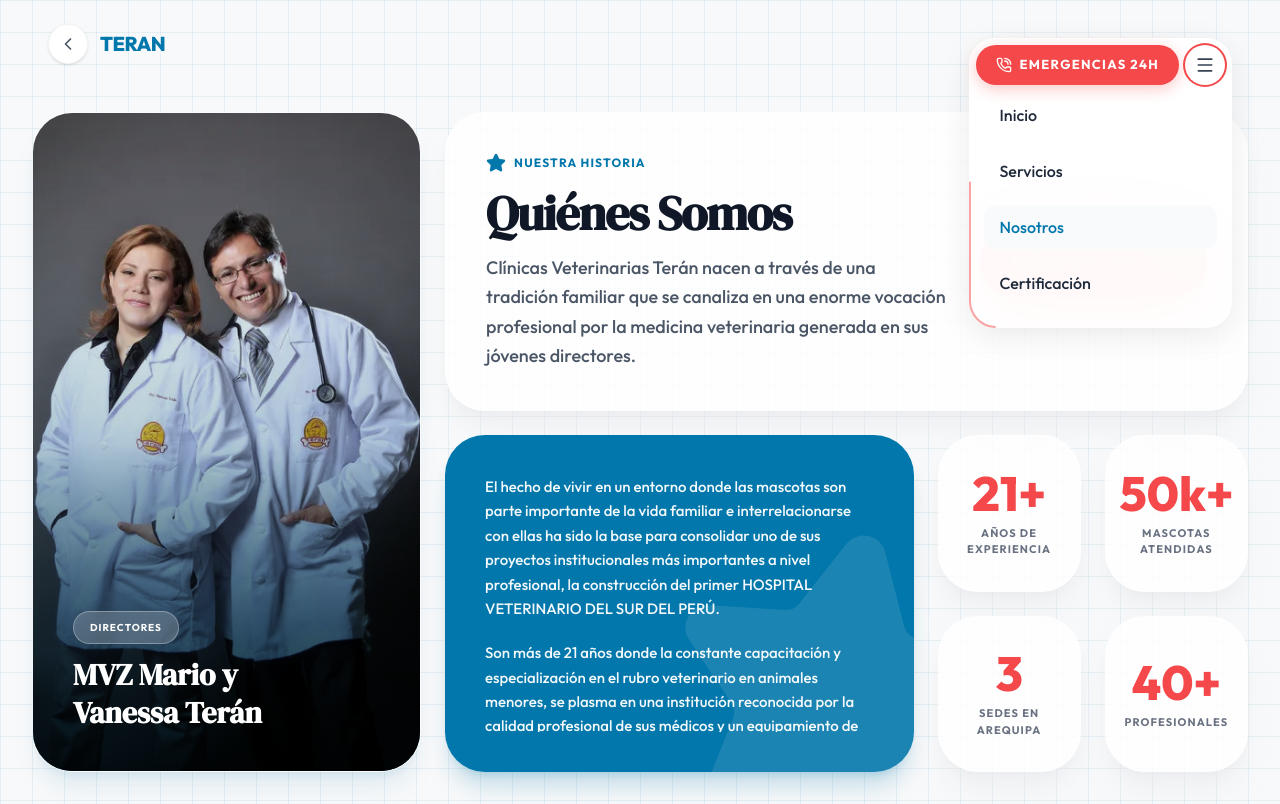
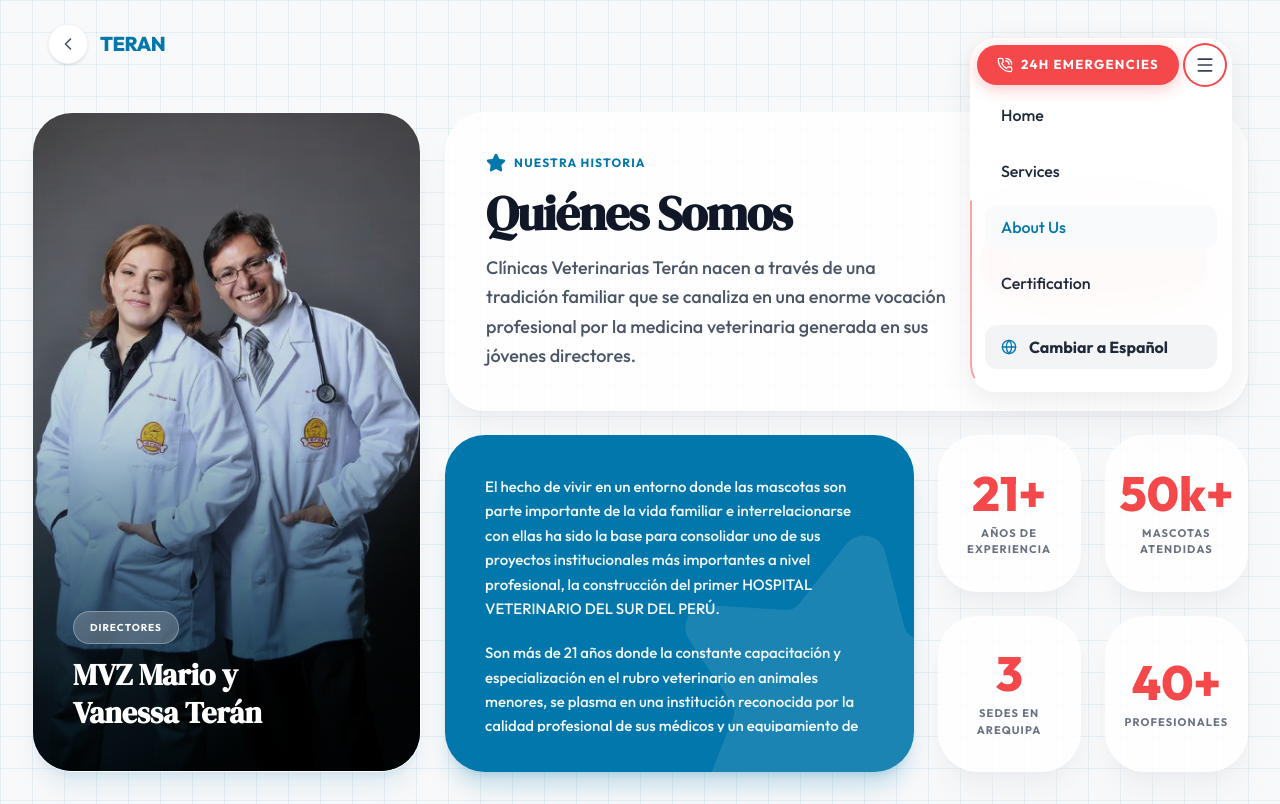
Before and after one commit to pwn27sbx/Teran, a React (Vite) app: page /nosotros in a window 1280 px wide. Both pictures are taken after a click on the button "Abrir menú". Built offline with nearby package versions, Linux system fonts and the light colour scheme.

Commit message:
chore: remove zombie dependencies, fix seo language and open graph logo, add i18n support, modularize router

```diff
--- /dev/null
+++ b/fix_test.js
@@ -0,0 +1,12 @@
+const puppeteer = require('puppeteer');
+(async () => {
+  const browser = await puppeteer.launch({ args: ['--no-sandbox'] });
+  const page = await browser.newPage();
+  page.on('console', msg => console.log('PAGE LOG:', msg.text()));
+  page.on('pageerror', error => console.log('PAGE ERROR:', error.message));
+  page.on('requestfailed', request => console.log('REQUEST FAILED:', request.url(), request.failure().errorText));
+
+  await page.goto('http://localhost:5174');
+  await new Promise(r => setTimeout(r, 2000));
+  await browser.close();
+})();
--- a/index.html
+++ b/index.html
@@ -1,5 +1,5 @@
 <!doctype html>
-<html lang="en">
+<html lang="es">
   <head>
     <meta charset="UTF-8" />
     <link rel="icon" type="image/svg+xml" href="/logoTeran.svg" />
@@ -9,7 +9,7 @@
     <meta name="keywords" content="veterinario, hospital veterinario, mascotas, perro, gato, emergencias, clínica veterinaria" />
     <meta property="og:title" content="Hospital Veterinario Terán" />
     <meta property="og:description" content="El mejor cuidado médico y servicios de alta calidad para tus mascotas. Emergencias 24 horas." />
-    <meta property="og:image" content="/logoTeran.svg" />
+    <meta property="og:image" content="/logoTeran.png" />
     <meta property="og:url" content="https://hospitalveterinarioteran.com/" />
     <meta property="og:type" content="website" />
 
--- a/src/App.tsx
+++ b/src/App.tsx
@@ -1,37 +1,7 @@
-import React, { Suspense } from "react";
-import { BrowserRouter as Router, Routes, Route } from "react-router-dom";
-import { Loader2 } from "lucide-react";
-
-// Lazy loading pages for better performance
-const Home = React.lazy(() => import("./pages/Home"));
-const Servicios = React.lazy(() => import("./pages/Servicios"));
-const Emergencias = React.lazy(() => import("./pages/Emergencias"));
-const Tienda = React.lazy(() => import("./pages/Tienda"));
-const Nosotros = React.lazy(() => import("./pages/Nosotros"));
-const Certificacion = React.lazy(() => import("./pages/Certificacion"));
-const NotFound = React.lazy(() => import("./pages/NotFound"));
-
-// Fallback loader while chunks are downloading
-const PageLoader = () => (
-  <div className="min-h-screen flex items-center justify-center bg-[#f8f9fa] dark:bg-[#121212]">
-    <Loader2 className="w-10 h-10 animate-spin text-[#0277ab]" />
-  </div>
-);
+import AppRoutes from "./AppRoutes";
 
 export default function App() {
   return (
-    <Router>
-      <Suspense fallback={<PageLoader />}>
-        <Routes>
-          <Route path="/" element={<Home />} />
-          <Route path="/nosotros" element={<Nosotros />} />
-          <Route path="/servicios" element={<Servicios />} />
-          <Route path="/emergencias" element={<Emergencias />} />
-          <Route path="/tienda" element={<Tienda />} />
-          <Route path="/certificacion" element={<Certificacion />} />
-          <Route path="*" element={<NotFound />} />
-        </Routes>
-      </Suspense>
-    </Router>
+    <AppRoutes />
   );
 }
--- /dev/null
+++ b/src/AppRoutes.tsx
@@ -0,0 +1,37 @@
+import React, { Suspense } from "react";
+import { BrowserRouter as Router, Routes, Route } from "react-router-dom";
+import { Loader2 } from "lucide-react";
+
+// Lazy loading pages for better performance
+const Home = React.lazy(() => import("./pages/Home"));
+const Servicios = React.lazy(() => import("./pages/Servicios"));
+const Emergencias = React.lazy(() => import("./pages/Emergencias"));
+const Tienda = React.lazy(() => import("./pages/Tienda"));
+const Nosotros = React.lazy(() => import("./pages/Nosotros"));
+const Certificacion = React.lazy(() => import("./pages/Certificacion"));
+const NotFound = React.lazy(() => import("./pages/NotFound"));
+
+// Fallback loader while chunks are downloading
+const PageLoader = () => (
+  <div className="min-h-screen flex items-center justify-center bg-[#f8f9fa] dark:bg-[#121212]">
+    <Loader2 className="w-10 h-10 animate-spin text-[#0277ab]" />
+  </div>
+);
+
+export default function App() {
+  return (
+    <Router>
+      <Suspense fallback={<PageLoader />}>
+        <Routes>
+          <Route path="/" element={<Home />} />
+          <Route path="/nosotros" element={<Nosotros />} />
+          <Route path="/servicios" element={<Servicios />} />
+          <Route path="/emergencias" element={<Emergencias />} />
+          <Route path="/tienda" element={<Tienda />} />
+          <Route path="/certificacion" element={<Certificacion />} />
+          <Route path="*" element={<NotFound />} />
+        </Routes>
+      </Suspense>
+    </Router>
+  );
+}
--- a/src/components/Header.tsx
+++ b/src/components/Header.tsx
@@ -1,5 +1,7 @@
 import React, { useState, useRef, useEffect } from "react";
 import { Link, useLocation } from "react-router-dom";
+import { useTranslation } from "react-i18next";
+import { Globe } from "lucide-react";
 import { motion, AnimatePresence } from "framer-motion";
 import { PhoneCall, Menu, ChevronLeft } from "lucide-react";
 
@@ -9,6 +11,10 @@
 
 export default function Header({ variant = "home" }: HeaderProps) {
   const [isMenuOpen, setIsMenuOpen] = useState(false);
+  const { t, i18n } = useTranslation();
+  const toggleLanguage = () => {
+    i18n.changeLanguage(i18n.language.startsWith('es') ? 'en' : 'es');
+  };
   const menuRef = useRef<HTMLDivElement>(null);
   const location = useLocation();
 
@@ -105,8 +111,8 @@
                 className="relative z-20 flex items-center gap-2 px-5 py-2.5 bg-[#f4484a] hover:bg-[#d63d3f] text-white rounded-full font-['Outfit'] font-bold text-[12px] md:text-[13px] tracking-widest shadow-[0_4px_15px_rgba(244,72,74,0.3)] transition-all hover:scale-105 active:scale-95"
               >
                 <PhoneCall className="w-4 h-4" />
-                <span className="hidden sm:inline">EMERGENCIAS 24H</span>
-                <span className="sm:hidden">24H</span>
+                <span className="hidden sm:inline">{t("nav.emergencies")}</span>
+                <span className="sm:hidden">{t("nav.emergencies_short")}</span>
               </Link>
             )}
           </div>
@@ -120,8 +126,8 @@
                 className="relative z-20 flex items-center gap-2 px-5 py-2.5 bg-[#f4484a] hover:bg-[#d63d3f] text-white rounded-full font-['Outfit'] font-bold text-[12px] md:text-[13px] tracking-widest shadow-[0_4px_15px_rgba(244,72,74,0.3)] transition-all hover:scale-105 active:scale-95"
               >
                 <PhoneCall className="w-4 h-4" />
-                <span className="hidden sm:inline">EMERGENCIAS 24H</span>
-                <span className="sm:hidden">24H</span>
+                <span className="hidden sm:inline">{t("nav.emergencies")}</span>
+                <span className="sm:hidden">{t("nav.emergencies_short")}</span>
               </Link>
             )}
 
@@ -155,33 +161,33 @@
                   onClick={() => setIsMenuOpen(false)}
                   role="menuitem"
                   className={`px-4 py-2.5 rounded-xl hover:bg-white/60 dark:hover:bg-white/10 hover:shadow-sm font-['Outfit'] font-medium transition-all flex items-center gap-3 ${location.pathname === "/" ? "bg-gray-50 dark:bg-gray-800/50 text-[#0277ab] dark:text-sky-400" : "text-gray-800 dark:text-gray-100"}`}
-                >
-                  Inicio
-                </Link>
+                >{t("nav.home")}</Link>
                 <Link
                   to="/servicios"
                   onClick={() => setIsMenuOpen(false)}
                   role="menuitem"
                   className={`px-4 py-2.5 rounded-xl hover:bg-white/60 dark:hover:bg-white/10 hover:shadow-sm font-['Outfit'] font-medium transition-all flex items-center gap-3 ${location.pathname === "/servicios" ? "bg-gray-50 dark:bg-gray-800/50 text-[#0277ab] dark:text-sky-400" : "text-gray-800 dark:text-gray-100"}`}
-                >
-                  Servicios
-                </Link>
+                >{t("nav.services")}</Link>
                 <Link
                   to="/nosotros"
                   onClick={() => setIsMenuOpen(false)}
                   role="menuitem"
                   className={`px-4 py-2.5 rounded-xl hover:bg-white/60 dark:hover:bg-white/10 hover:shadow-sm font-['Outfit'] font-medium transition-all flex items-center gap-3 ${location.pathname === "/nosotros" ? "bg-gray-50 dark:bg-gray-800/50 text-[#0277ab] dark:text-sky-400" : "text-gray-800 dark:text-gray-100"}`}
-                >
-                  Nosotros
-                </Link>
+                >{t("nav.about")}</Link>
                 <Link
                   to="/certificacion"
                   onClick={() => setIsMenuOpen(false)}
                   role="menuitem"
                   className={`px-4 py-2.5 rounded-xl hover:bg-white/60 dark:hover:bg-white/10 hover:shadow-sm font-['Outfit'] font-medium transition-all flex items-center gap-3 ${location.pathname === "/certificacion" ? "bg-gray-50 dark:bg-gray-800/50 text-[#0277ab] dark:text-sky-400" : "text-gray-800 dark:text-gray-100"}`}
+                >{t("nav.certification")}</Link>
+                <button
+                  onClick={() => { toggleLanguage(); setIsMenuOpen(false); }}
+                  role="menuitem"
+                  className="px-4 py-2.5 mt-2 rounded-xl bg-gray-100 dark:bg-gray-800 hover:bg-gray-200 dark:hover:bg-gray-700 font-['Outfit'] font-bold transition-all flex items-center gap-3 text-gray-800 dark:text-gray-100"
                 >
-                  Certificación
-                </Link>
+                  <Globe className="w-4 h-4 text-[#0277ab]" />
+                  {t("nav.switch_lang")}
+                </button>
               </div>
             </motion.div>
           )}
--- /dev/null
+++ b/src/i18n.ts
@@ -0,0 +1,43 @@
+import i18n from 'i18next';
+import { initReactI18next } from 'react-i18next';
+import LanguageDetector from 'i18next-browser-languagedetector';
+
+const resources = {
+  es: {
+    translation: {
+      "nav.home": "Inicio",
+      "nav.services": "Servicios",
+      "nav.about": "Nosotros",
+      "nav.certification": "Certificación",
+      "nav.store": "Tienda",
+      "nav.emergencies": "EMERGENCIAS 24H",
+      "nav.emergencies_short": "24H",
+      "nav.switch_lang": "Switch to English"
+    }
+  },
+  en: {
+    translation: {
+      "nav.home": "Home",
+      "nav.services": "Services",
+      "nav.about": "About Us",
+      "nav.certification": "Certification",
+      "nav.store": "Store",
+      "nav.emergencies": "24H EMERGENCIES",
+      "nav.emergencies_short": "24H",
+      "nav.switch_lang": "Cambiar a Español"
+    }
+  }
+};
+
+i18n
+  .use(LanguageDetector)
+  .use(initReactI18next)
+  .init({
+    resources,
+    fallbackLng: 'es',
+    interpolation: {
+      escapeValue: false
+    }
+  });
+
+export default i18n;
--- a/src/main.tsx
+++ b/src/main.tsx
@@ -1,3 +1,4 @@
+import "./i18n";
 import { StrictMode } from 'react'
 import { createRoot } from 'react-dom/client'
 import './index.css'
--- /dev/null
+++ b/test_safari_bug.html
@@ -0,0 +1,31 @@
+<!DOCTYPE html>
+<html>
+<head>
+<style>
+  .container {
+    background: #f8f9fa;
+    width: 100vw;
+    height: 100vh;
+    position: relative;
+    overflow: hidden;
+  }
+  .box {
+    position: absolute;
+    width: 200px;
+    height: 200px;
+    background: white;
+    mix-blend-mode: multiply;
+    animation: fade 2s infinite alternate;
+  }
+  @keyframes fade {
+    0% { opacity: 0; transform: translateY(150px); }
+    100% { opacity: 0.95; transform: translateY(0); }
+  }
+</style>
+</head>
+<body>
+  <div class="container">
+    <div class="box"></div>
+  </div>
+</body>
+</html>
```
Also changed, not shown: package.json (+4 -5 lines), public/logoTeran.png (added), 1 other file (tests, documents, lock files or other folders).
